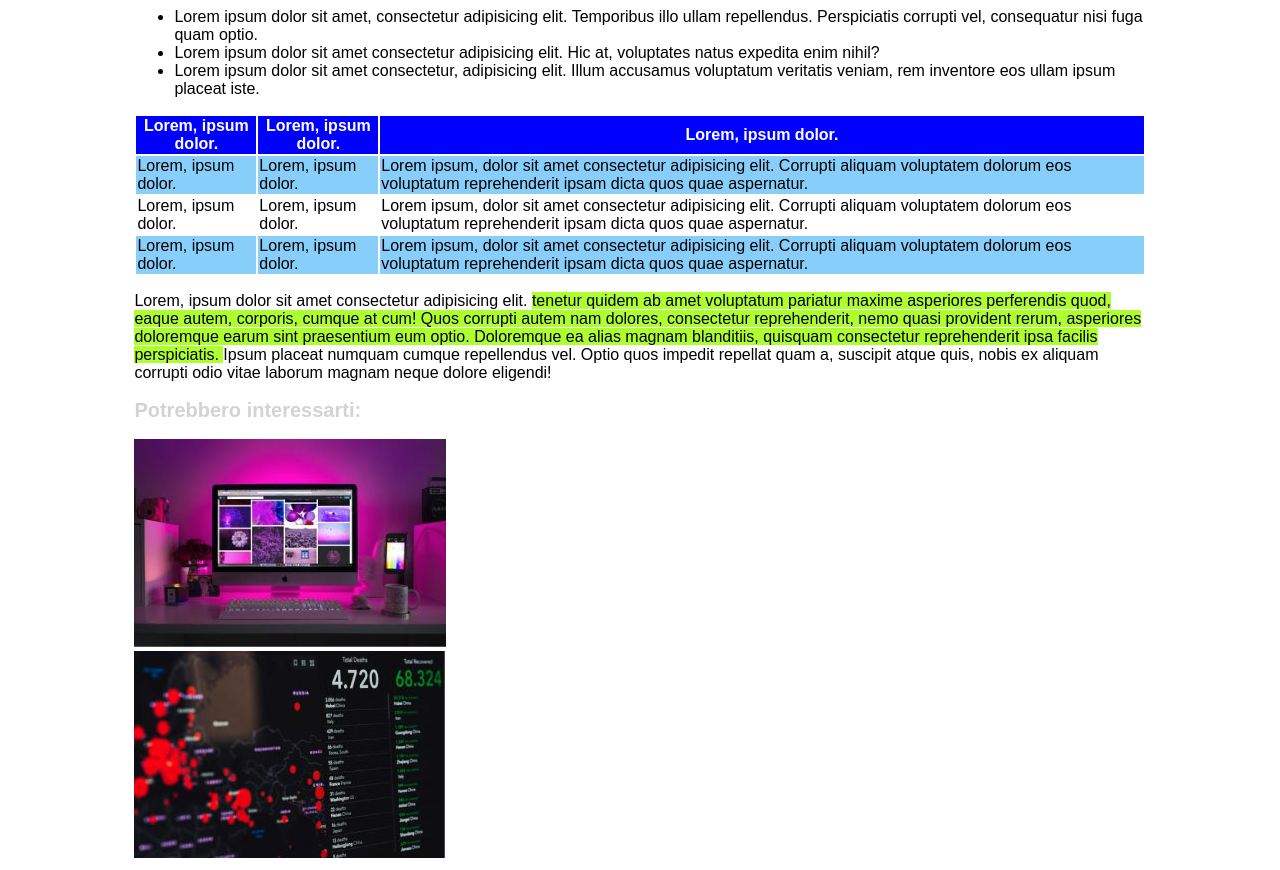
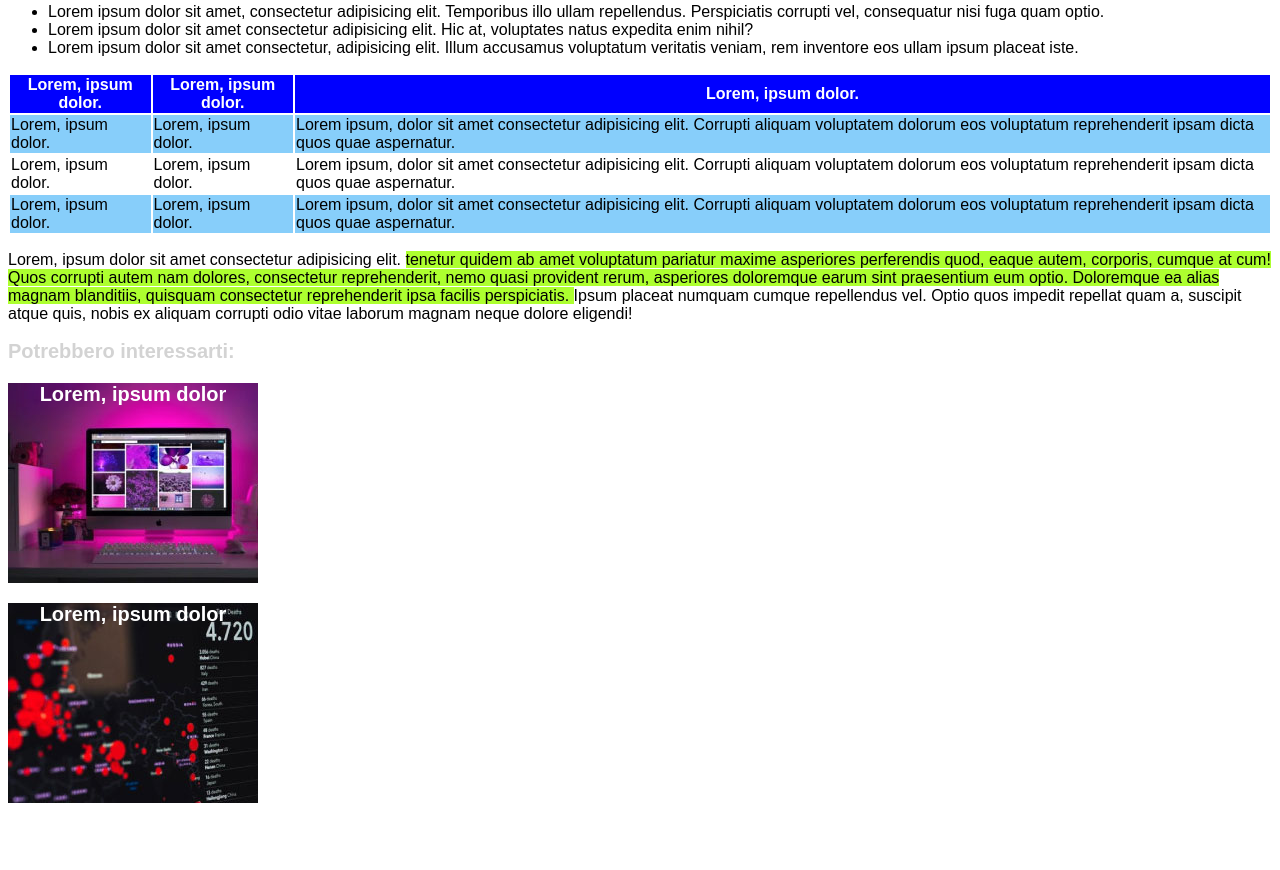
Before and after one commit to Edomak/html-css-booleaner, a plain HTML site: page index.html in a window 1280 px wide. Shown: the part 871-1741 px from the top of the page. After the commit the page ends 1682 px from the top, so only its background shows below. Drawn offline with Linux system fonts and the light colour scheme.

Commit message:
refactoring esercizio completato

```diff
--- a/css/style.css
+++ b/css/style.css
@@ -1,36 +1,29 @@
 body {
     font-family: Arial, Helvetica, sans-serif;
+    ;
 }
 
 .container {
-    width: 80%;
+    width: 100%;
     margin: auto;
 }
 
-
 header {
     width: 100%;
-    height: 150px;
+    height: 120px;
+    background-size: contain;
+    background-repeat: repeat;
+    background-image: url(../img/pattern.png);
     background-color: lightblue;
-}
-
-#pattern-logo{
-    width: 100%;
-    height: 150px;
-    background-image: url('img/pattern.png');
-    background-size: cover;
-    background-repeat: repeat;
-    background-color: lightblue;
-
 }
 
 #logo {
     width: 300px;
-    height: 80px;
+    height: 150px;
 }
 
 #titolo {
-    font-size: 40px;
+    font-size: 50px;
 }
 
 a {
@@ -49,12 +42,7 @@ a {
     color: gray;
 }
 
-#immagini-tim {
-    width: 100%;
-
-}
-
-.didascalia{
+.didascalia {
     font-size: 12px;
     font-weight: lighter;
 }
@@ -63,17 +51,12 @@ a {
     background-color: greenyellow;
 }
 
-table {
-   width:100%;
-   height:auto;
-   }
-
-th{
+th {
     background-color: blue;
     color: white;
 }
 
-tr{
+tr {
     background-color: lightskyblue;
 }
 
@@ -85,3 +68,23 @@ tr{
     color: lightgrey;
     font-size: 20px;
 }
+
+#monitor {
+    width: 250px;
+    height: 200px;
+    background-image: url(../img/monitor.jpg);
+    background-repeat: no-repeat;
+}
+.testo-img {
+    font-size: 20px;
+    font-weight: bold;
+    color: white;
+    text-align: center;
+}
+
+#graph {
+    width: 250px;
+    height: 200px;
+    background-image: url(../img/graph.jpg);
+    background-repeat: no-repeat;
+}
--- a/index.html
+++ b/index.html
@@ -9,22 +9,22 @@
     </head>
     <body>
         <div class="container">
+
             <!-- header con logo -->
             <header>
-                <div id="pattern-logo">
                     <img id="logo" src="img/logo.svg" alt="logo">
-                </div>
 
             </header>
             <!-- /header con logo -->
+
             <!-- sezione principale -->
             <main>
                 <!-- titolo principale con immagini -->
                 <section>
                     <div>
                         <h1 id="titolo">Internet deve essere al servizio del "bene pubblico": il manifesto di Tim Berners-Lee</h1>
-                    <span id="diritti">Scritto da <a href="#">The Booleaner</a></span> <br>
-                    <span id="data">il 10/10/2020</span>
+                        <span id="diritti">Scritto da <a href="#">The Booleaner</a></span> <br>
+                        <span id="data">il 10/10/2020</span>
                     </div>
                     <div id="immagini-tim">
                         <img src="img/tim-1.jpg" alt="Tim Berners-Lee1">
@@ -80,14 +80,15 @@
                 <!-- /sezione tabella -->
             </main>
             <!-- /sezione principale -->
+
             <!-- Parte finale -->
             <footer>
                 <h2 id="testo-footer">Potrebbero interessarti:</h2>
-                <div>
-                    <img src="img/monitor.jpg" alt="Monitor">
+                <div id="monitor">
+                    <p class="testo-img">Lorem, ipsum dolor</p>
                 </div>
-                <div>
-                    <img src="img/graph.jpg" alt="Grafici">
+                <div id="graph">
+                    <p class="testo-img">Lorem, ipsum dolor</p>
                 </div>
             </footer>
             <!-- /Parte finale -->
```
